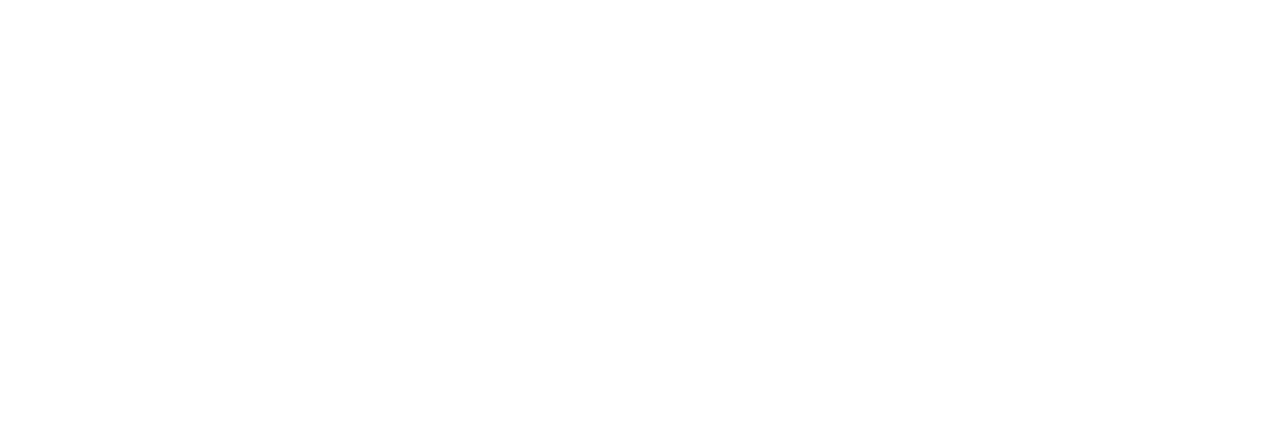
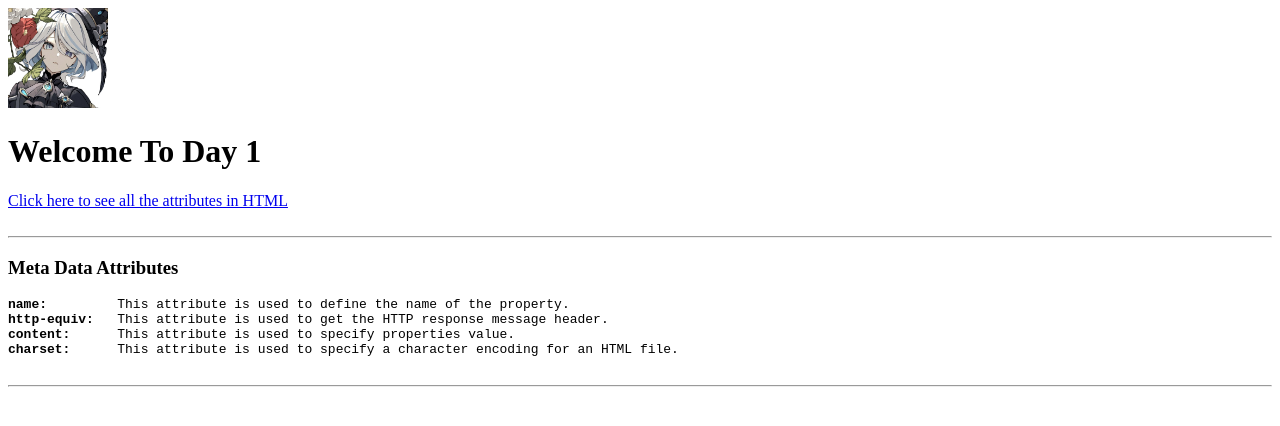
Before and after one commit to junaidsultanxyz/Full-Stack-Progress, a plain HTML site: page Day 1/index.html in a window 1280 px wide. Drawn offline with Linux system fonts and the light colour scheme.

Commit message:
Meta data

```diff
--- a/Day 1/index.html
+++ b/Day 1/index.html
@@ -2,10 +2,36 @@
 <html>
 
 <head>
+    <meta charset="utf-8">
+    <meta name="description" content="Day 1 progress of Full stack developer bootcamp!">
+    <meta http-equiv="refresh" content="20"> <!-- Refresh the page every 5 seconds -->
+    <meta name="author" content="Junaid Sultan">
+
     <title> Day 1 </title>
 </head>
 
 <body>
+        <img src="profile_picture_temp.jpg" width="100" height="100">
+        <h1> Welcome To Day 1</h1>
+
+        <a href="https://www.geeksforgeeks.org/html-attributes-complete-reference/" target="_blank">
+            Click here to see all the attributes in HTML
+        </a>
+
+        <br><br>
+        <hr>
+
+        <h3> <b>Meta Data Attributes</b> </h3>
+        <pre>
+<b>name:        </b> This attribute is used to define the name of the property.
+<b>http-equiv:  </b> This attribute is used to get the HTTP response message header.
+<b>content:     </b> This attribute is used to specify properties value.
+<b>charset:     </b> This attribute is used to specify a character encoding for an HTML file.
+        </pre>
+
+        <hr>
+
+
 
 </body>
 
```
Also changed, not shown: Day 1/profile_picture_temp.jpg (added).
